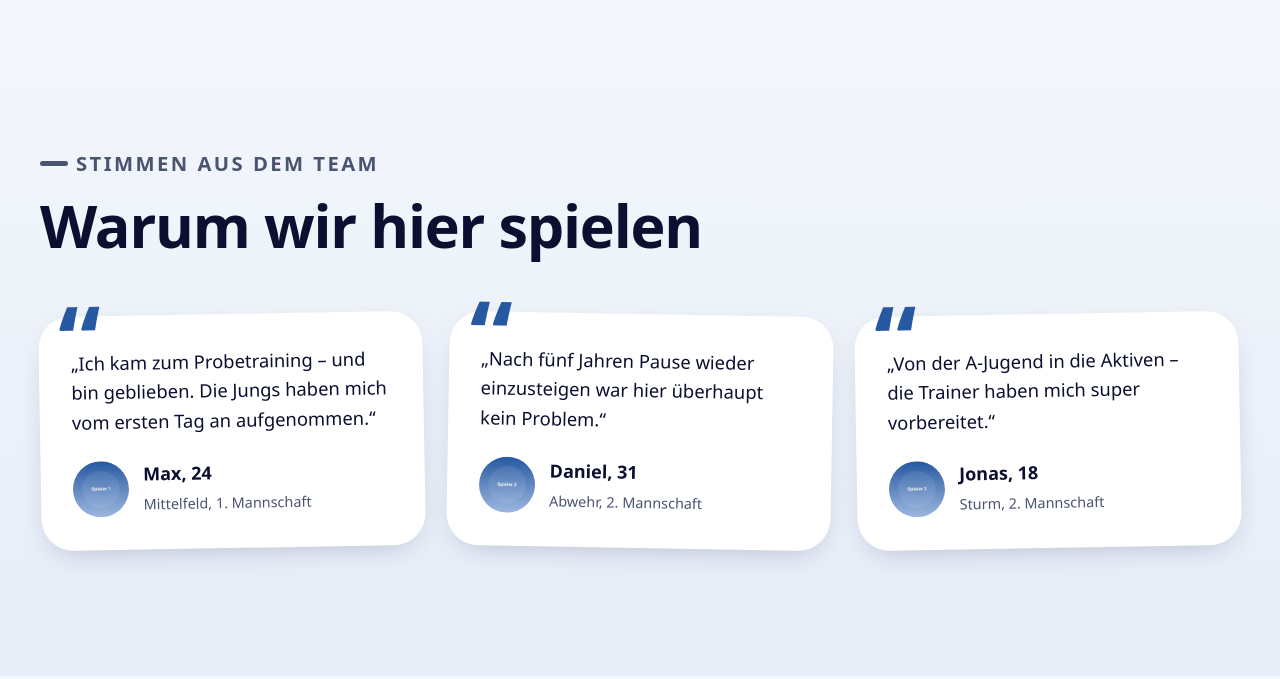
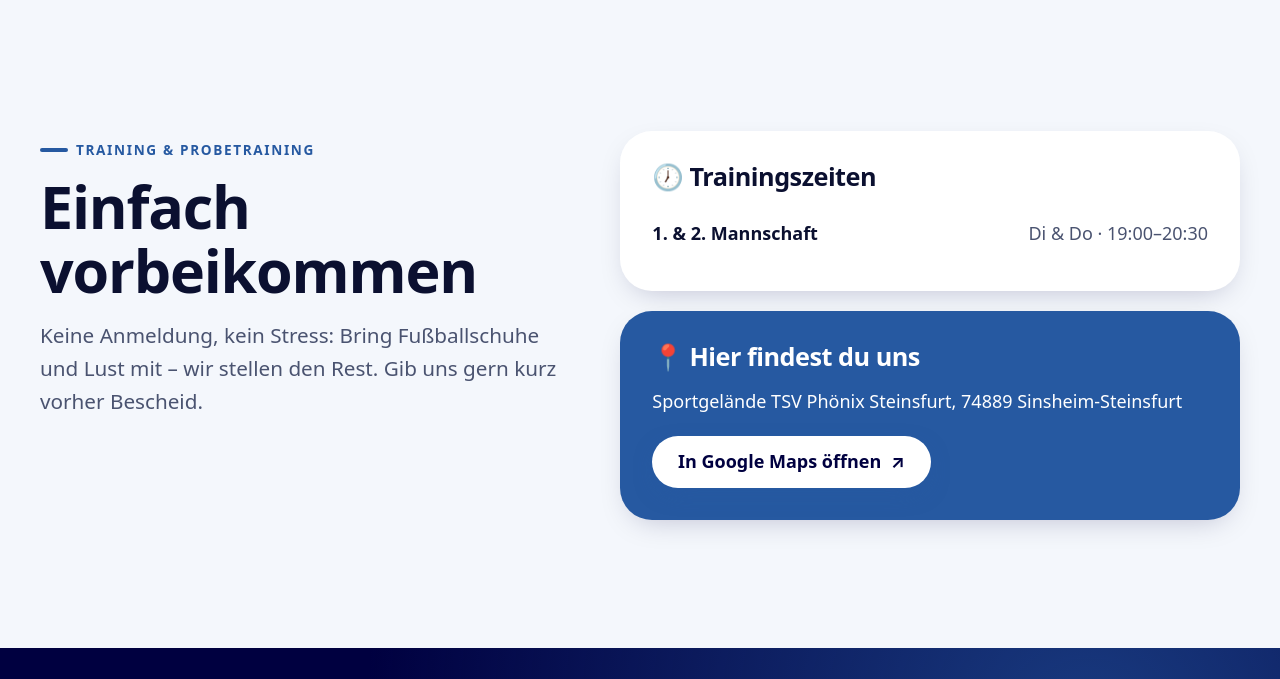
Before and after one commit to pneuberger/tsv-steinsfurt-portfolio, an Astro site: page / in a window 1280 px wide. Shown: the part 6493-7172 px from the top of the page. Built offline with nearby package versions, Linux system fonts and the light colour scheme; Astro itself is replaced by a stand-in of ours.

Commit message:
Remove "Stimmen aus dem Team" section
Component, DE/EN texts, placeholder portraits and README mentions.

Co-Authored-By: Claude Opus 5.5 <noreply@anthropic.com>

```diff
--- a/src/components/OnePage.astro
+++ b/src/components/OnePage.astro
@@ -6,7 +6,6 @@ import About from './sections/About.astro';
 import Teams from './sections/Teams.astro';
 import Offer from './sections/Offer.astro';
 import Gallery from './sections/Gallery.astro';
-import Testimonials from './sections/Testimonials.astro';
 import Training from './sections/Training.astro';
 import Contact from './sections/Contact.astro';
 import Footer from './sections/Footer.astro';
@@ -27,7 +26,6 @@ const t = useTranslations(lang);
     <Teams t={t} />
     <Offer t={t} />
     <Gallery t={t} />
-    <Testimonials t={t} />
     <Training t={t} />
     <Contact t={t} />
   </main>
--- a/src/components/sections/Testimonials.astro
+++ /dev/null
@@ -1,91 +0,0 @@
----
-import { Image } from 'astro:assets';
-import { img } from '../../lib/images';
-import type { Dictionary } from '../../i18n';
-
-interface Props {
-  t: Dictionary;
-}
-const { t } = Astro.props;
----
-
-<section id="stimmen" class="section voices">
-  <div class="container">
-    <div class="section-head reveal">
-      <p class="eyebrow">{t.testimonials.eyebrow}</p>
-      <h2>{t.testimonials.title}</h2>
-    </div>
-
-    <ul class="quotes stagger">
-      {
-        t.testimonials.items.map((q) => (
-          <li class="quote reveal">
-            <blockquote>
-              <p><q>{q.quote}</q></p>
-            </blockquote>
-            <div class="who">
-              <Image src={img(q.image)} alt="" width={112} height={112} />
-              <div>
-                <strong>{q.name}</strong>
-                <span>{q.role}</span>
-              </div>
-            </div>
-          </li>
-        ))
-      }
-    </ul>
-  </div>
-</section>
-
-<style>
-  .voices {
-    background: linear-gradient(180deg, var(--c-bg), var(--c-tint));
-  }
-  .quotes {
-    list-style: none;
-    padding: 0;
-    display: grid;
-    gap: 1.5rem;
-    grid-template-columns: repeat(auto-fit, minmax(min(100%, 300px), 1fr));
-  }
-  .quote {
-    display: flex;
-    flex-direction: column;
-    justify-content: space-between;
-    gap: 1.5rem;
-    background: var(--c-surface);
-    border-radius: var(--radius-lg);
-    padding: 2rem;
-    box-shadow: var(--shadow);
-    position: relative;
-  }
-  .quote:nth-child(odd) { rotate: -1deg; }
-  .quote:nth-child(even) { rotate: 1deg; }
-  .quote::before {
-    content: '“';
-    position: absolute;
-    top: -1.6rem;
-    left: 1.25rem;
-    font-size: 6rem;
-    line-height: 1;
-    font-weight: 800;
-    color: var(--c-primary);
-  }
-  blockquote p {
-    font-size: 1.15rem;
-    font-weight: 500;
-  }
-  .who {
-    display: flex;
-    align-items: center;
-    gap: 0.9rem;
-  }
-  .who :global(img) {
-    width: 3.5rem;
-    height: 3.5rem;
-    border-radius: 50%;
-    object-fit: cover;
-  }
-  .who strong { display: block; }
-  .who span { color: var(--c-ink-soft); font-size: 0.9rem; }
-</style>
--- a/src/i18n/de.json
+++ b/src/i18n/de.json
@@ -56,15 +56,6 @@
     "ctaTitle": "Werde Teil davon!",
     "ctaText": "Melde dich bei uns"
   },
-  "testimonials": {
-    "eyebrow": "Stimmen aus dem Team",
-    "title": "Warum wir hier spielen",
-    "items": [
-      { "image": "player-01", "quote": "Ich kam zum Probetraining – und bin geblieben. Die Jungs haben mich vom ersten Tag an aufgenommen.", "name": "Max, 24", "role": "Mittelfeld, 1. Mannschaft" },
-      { "image": "player-02", "quote": "Nach fünf Jahren Pause wieder einzusteigen war hier überhaupt kein Problem.", "name": "Daniel, 31", "role": "Abwehr, 2. Mannschaft" },
-      { "image": "player-03", "quote": "Von der A-Jugend in die Aktiven – die Trainer haben mich super vorbereitet.", "name": "Jonas, 18", "role": "Sturm, 2. Mannschaft" }
-    ]
-  },
   "training": {
     "eyebrow": "Training & Probetraining",
     "title": "Einfach vorbeikommen",
--- a/src/i18n/en.json
+++ b/src/i18n/en.json
@@ -56,15 +56,6 @@
     "ctaTitle": "Be part of it!",
     "ctaText": "Get in touch"
   },
-  "testimonials": {
-    "eyebrow": "Voices from the team",
-    "title": "Why we play here",
-    "items": [
-      { "image": "player-01", "quote": "I came for a trial session – and stayed. The lads welcomed me from day one.", "name": "Max, 24", "role": "Midfield, first team" },
-      { "image": "player-02", "quote": "Coming back after a five-year break was no problem at all here.", "name": "Daniel, 31", "role": "Defence, second team" },
-      { "image": "player-03", "quote": "From the under-19s to senior football – the coaches prepared me brilliantly.", "name": "Jonas, 18", "role": "Striker, second team" }
-    ]
-  },
   "training": {
     "eyebrow": "Training & trial sessions",
     "title": "Just come along",
```
Also changed, not shown: README.md, src/assets/placeholders/player-01.jpg (deleted), src/assets/placeholders/player-02.jpg (deleted), src/assets/placeholders/player-03.jpg (deleted).
